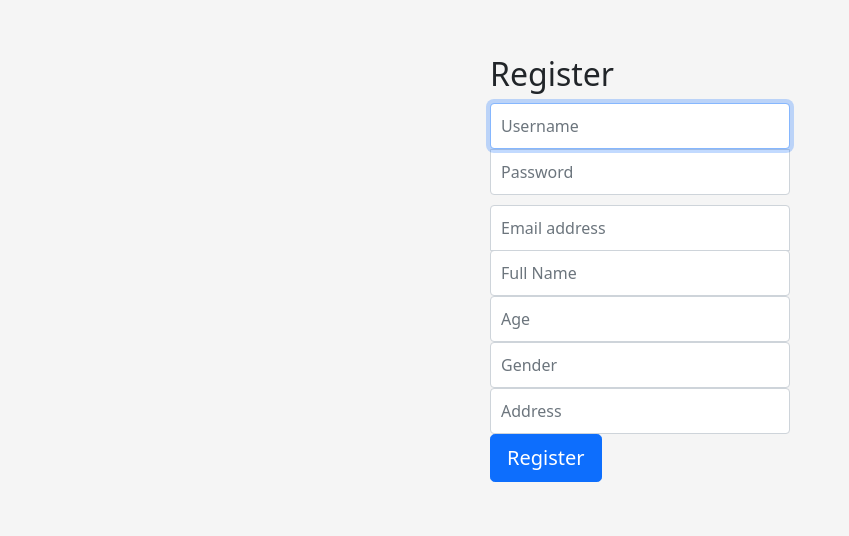
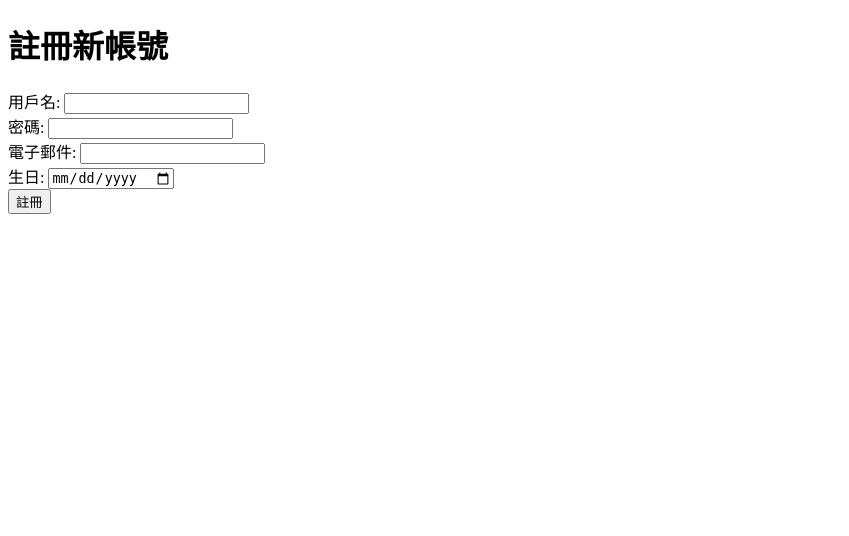
Before and after one commit to 11046061/motion, a Flask app: page / in a window 1280 px wide. Shown: the top 536 px of the page, without its empty margins (0-849 px from the left). Run offline with Flask 3, Linux system fonts and the light colour scheme.

Commit message:
Add files via upload

```diff
--- a/MyWebApp/templates/register.html
+++ b/MyWebApp/templates/register.html
@@ -1,34 +1,21 @@
 <!DOCTYPE html>
-<html lang="en">
+<html lang="zh-Hant">
 <head>
     <meta charset="UTF-8">
-    <meta name="viewport" content="width=device-width, initial-scale=1.0">
-    <title>Register</title>
-    <link href="https://cdn.jsdelivr.net/npm/bootstrap@5.1.3/dist/css/bootstrap.min.css" rel="stylesheet">
-    <style>
-        body { padding-top: 40px; padding-bottom: 40px; background-color: #f5f5f5; }
-        .form-register { max-width: 330px; padding: 15px; margin: 0 auto; }
-        .form-register .form-register-heading, .form-register .checkbox { margin-bottom: 10px; }
-        .form-register .checkbox { font-weight: normal; }
-        .form-register .form-control { position: relative; height: auto; -webkit-box-sizing: border-box; -moz-box-sizing: border-box; box-sizing: border-box; padding: 10px; font-size: 16px; }
-        .form-register .form-control:focus { z-index: 2; }
-        .form-register input[type="email"] { margin-bottom: -1px; border-bottom-right-radius: 0; border-bottom-left-radius: 0; }
-        .form-register input[type="password"] { margin-bottom: 10px; border-top-left-radius: 0; border-top-right-radius: 0; }
-    </style>
+    <title>註冊 - 健身社交網站</title>
 </head>
 <body>
-    <div class="container">
-        <form class="form-register" action="/register" method="post">
-            <h2 class="form-register-heading">Register</h2>
-            <input type="text" name="username" class="form-control" placeholder="Username" required autofocus>
-            <input type="password" name="password" class="form-control" placeholder="Password" required>
-            <input type="email" name="email" class="form-control" placeholder="Email address" required>
-            <input type="text" name="full_name" class="form-control" placeholder="Full Name" required>
-            <input type="number" name="age" class="form-control" placeholder="Age">
-            <input type="text" name="gender" class="form-control" placeholder="Gender">
-            <input type="text" name="address" class="form-control" placeholder="Address">
-            <button class="btn btn-lg btn-primary btn-block" type="submit">Register</button>
-        </form>
-    </div>
+    <h1>註冊新帳號</h1>
+    <form action="{{ url_for('register') }}" method="post">
+        <label for="username">用戶名:</label>
+        <input type="text" id="username" name="username" required><br>
+        <label for="password">密碼:</label>
+        <input type="password" id="password" name="password" required><br>
+        <label for="email">電子郵件:</label>
+        <input type="email" id="email" name="email" required><br>
+        <label for="birthdate">生日:</label>
+        <input type="date" id="birthdate" name="birthdate" required><br>
+        <button type="submit">註冊</button>
+    </form>
 </body>
 </html>
```
Also changed, not shown: MyWebApp/templates/home.html (added, +13 -0 lines), MyWebApp/templates/login.html (added, +18 -0 lines).
